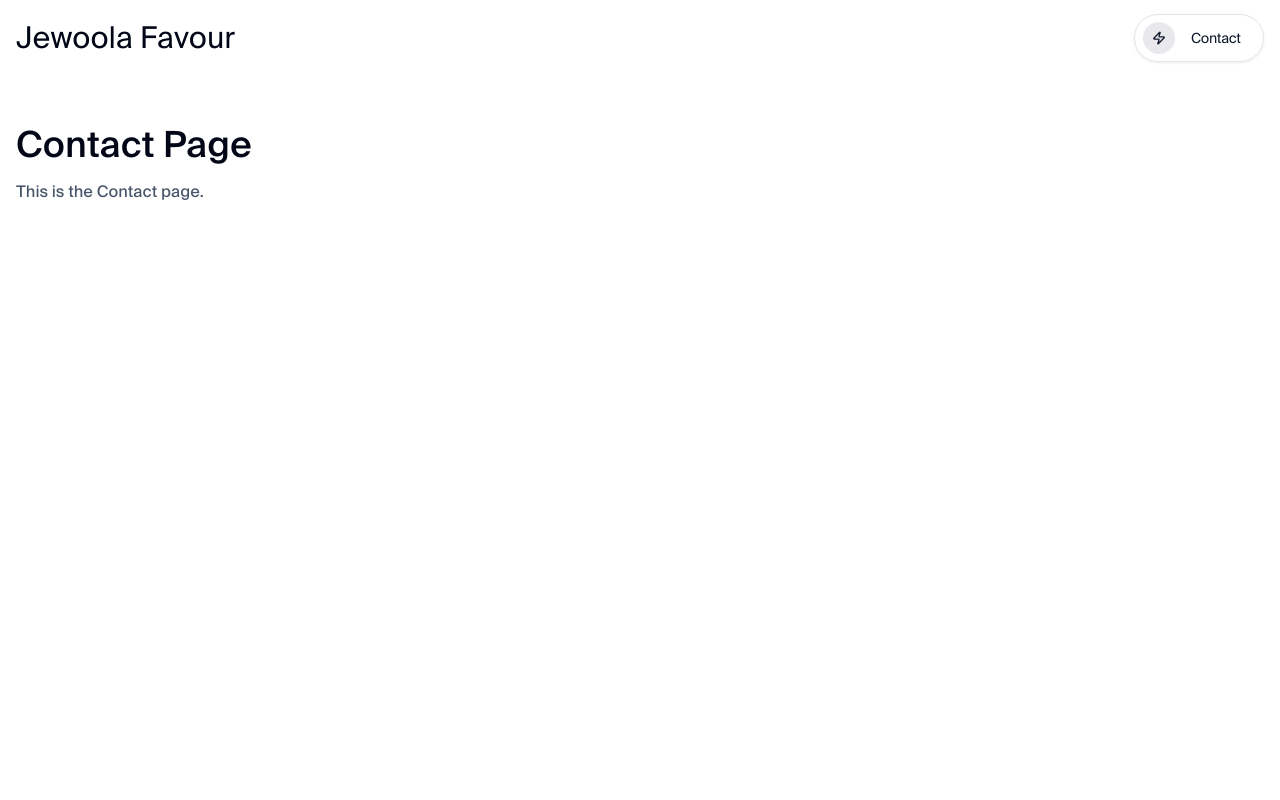
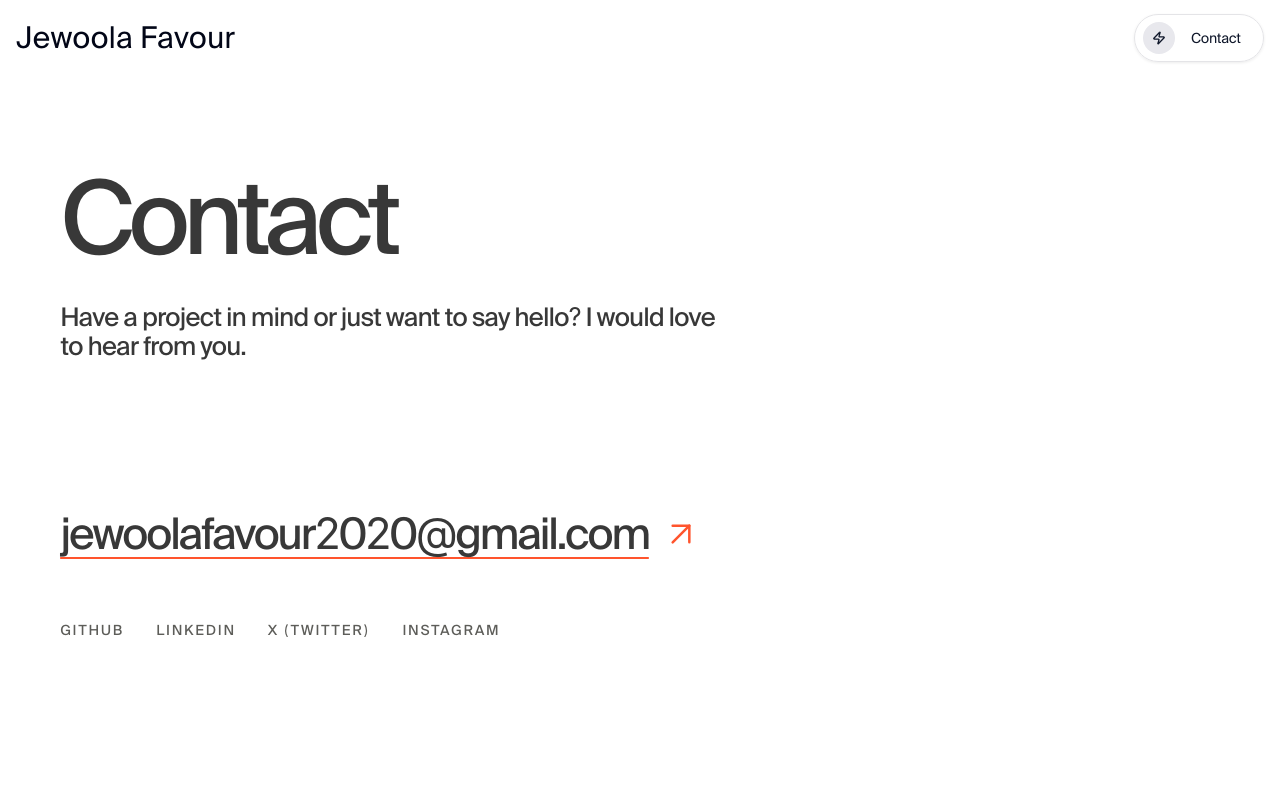
Before and after one commit to JEWOOLAFAVOUR/favour-portfolio-v1, a React (Vite) app: page /contact in a window 1280 px wide. Shown: the top 800 px of the page. Built offline with nearby package versions, Linux system fonts and the light colour scheme.

Commit message:
editting

```diff
--- a/src/App.tsx
+++ b/src/App.tsx
@@ -28,7 +28,7 @@ export default function App(): JSX.Element {
         <Route path="/about" element={<AboutPage />} />
         <Route path="/work" element={<WorkPage />} />
         <Route path="/experience" element={<ExperiencePage />} />
-        <Route path="/contact" element={<ContactPage />} />
+        <Route path="/contact" element={<ContactPage />} />"
       </Routes>
     </div>
   );
--- a/src/pages/ContactPage.tsx
+++ b/src/pages/ContactPage.tsx
@@ -1,13 +1,60 @@
+import { ArrowUpRight } from "lucide-react";
 import Footer from "../components/Footer";
+
+const socials = [
+  { label: "GitHub", href: "https://github.com/JEWOOLAFAVOUR" },
+  {
+    label: "LinkedIn",
+    href: "https://www.linkedin.com/in/jewoola-favour-5b7607217",
+  },
+  { label: "X (Twitter)", href: "https://x.com/favourlop" },
+  {
+    label: "Instagram",
+    href: "https://www.instagram.com/jewoolafavourgbemi/",
+  },
+];
 
 export default function ContactPage() {
   return (
     <>
-      <main className="min-h-screen bg-white px-6 py-12 text-slate-950 sm:px-8 lg:px-4">
-        <h1 className="text-4xl font-semibold">Contact Page</h1>
-        <p className="mt-4 text-base text-slate-600">
-          This is the Contact page.
-        </p>
+      <main className="min-h-screen bg-white px-6 pb-16 pt-12 text-[#383838] sm:px-10 lg:px-[4.7vw] lg:pt-24">
+        <section>
+          <h1 className="max-w-5xl text-[clamp(3rem,8vw,8.5rem)] font-normal leading-[.88] tracking-[-.075em]">
+            Contact
+          </h1>
+          <p className="mt-10 max-w-2xl text-[clamp(1.2rem,2vw,2rem)] leading-[1.15] tracking-[-.04em]">
+            Have a project in mind or just want to say hello? I would love to
+            hear from you.
+          </p>
+        </section>
+
+        <section className="mt-20 pt-10 lg:mt-28">
+          <a
+            href="mailto:jewoolafavour2020@gmail.com"
+            className="group inline-flex items-center gap-3 text-[clamp(1.6rem,3.4vw,3.4rem)] leading-none tracking-[-.06em] underline decoration-[#ff542d] decoration-2 underline-offset-8 transition-colors hover:text-[#ff542d]"
+          >
+            jewoolafavour2020@gmail.com
+            <ArrowUpRight
+              className="text-[#ff542d] transition-transform duration-300 group-hover:-translate-y-1 group-hover:translate-x-1"
+              size={40}
+              strokeWidth={1.5}
+            />
+          </a>
+
+          <div className="mt-16 flex flex-wrap gap-x-8 gap-y-3">
+            {socials.map((social) => (
+              <a
+                key={social.label}
+                href={social.href}
+                target="_blank"
+                rel="noreferrer"
+                className="text-sm uppercase tracking-[.12em] text-[#5d5d59] underline-offset-4 transition-colors hover:text-[#ff542d] hover:underline"
+              >
+                {social.label}
+              </a>
+            ))}
+          </div>
+        </section>
       </main>
       <Footer />
     </>
--- a/src/pages/ExperiencePage.tsx
+++ b/src/pages/ExperiencePage.tsx
@@ -1,4 +1,4 @@
-import { ArrowUpRight, BriefcaseBusiness, Dot } from "lucide-react";
+import { ArrowUpRight, Dot } from "lucide-react";
 import Footer from "../components/Footer";
 
 type Experience = {
@@ -91,35 +91,13 @@ export default function ExperiencePage() {
   return (
     <>
       <main className="overflow-hidden bg-white text-[#383838]">
-        <section className="border-b border-[#383838]/20 px-6 pb-20 pt-12 sm:px-10 lg:px-[4.7vw] lg:pb-32 lg:pt-24">
-          <div className="flex items-start justify-between gap-8">
-            <div>
-              <p className="mb-8 text-xs uppercase tracking-[.18em] text-[#777771]">
-                A record of the work
-              </p>
-              <h1 className="max-w-5xl text-[clamp(4rem,11vw,11rem)] font-normal leading-[.82] tracking-[-.09em]">
-                Experience
-              </h1>
-            </div>
-            <BriefcaseBusiness
-              className="mt-2 hidden text-[#ff542d] sm:block"
-              size={58}
-              strokeWidth={1.15}
-            />
-          </div>
-          <p className="mt-14 max-w-2xl text-[clamp(1.25rem,2.2vw,2.15rem)] leading-[1.13] tracking-[-.045em]">
-            A journey through building mobile and web products, collaborating
-            with good people, and making complex technology feel simple.
-          </p>
+        <section className="px-6 pb-20 pt-12 sm:px-10 lg:px-[4.7vw] lg:pb-32 lg:pt-24">
+          <h1 className="max-w-5xl text-[clamp(4rem,11vw,11rem)] font-normal leading-[.82] tracking-[-.09em]">
+            Experience
+          </h1>
         </section>
 
-        <section className="px-6 py-20 sm:px-10 lg:px-[4.7vw] lg:py-32">
-          <div className="mb-12 flex items-baseline justify-between border-b border-[#383838]/25 pb-5">
-            <h2 className="text-sm uppercase tracking-[.16em]">
-              Selected roles
-            </h2>
-            <span className="text-sm text-[#777771]">2022 — now</span>
-          </div>
+        <section className="px-6 pb-20 pt-0 sm:px-10 lg:px-[4.7vw] lg:py-32">
           <div className="relative">
             <div
               className="absolute bottom-0 left-[7px] top-0 w-px bg-[#383838]/20 sm:left-[calc(35%+1.25rem)]"
--- a/src/pages/WorkPage.tsx
+++ b/src/pages/WorkPage.tsx
@@ -19,7 +19,7 @@ const archive: Record<string, ArchiveProject[]> = {
       description:
         "A contemporary fashion storefront designed to present collections through a polished and responsive shopping experience.",
       madeAt: "Personal",
-      builtWith: ["React", "Tailwind CSS", "Vercel"],
+      builtWith: ["Next", "Tailwind CSS", "Vercel"],
       link: "https://irisi-fashion.vercel.app/",
       linkText: "irisi-fashion.vercel.app",
       platform: "web",
@@ -29,7 +29,7 @@ const archive: Record<string, ArchiveProject[]> = {
       description:
         "An animated organization website created to communicate its mission, programs, and community impact.",
       madeAt: "Organization",
-      builtWith: ["React", "Tailwind CSS", "Vercel", "GSAP"],
+      builtWith: ["Next", "Tailwind CSS", "Vercel", "GSAP"],
       link: "https://kingdom-impact.vercel.app/",
       linkText: "kingdom-impact.vercel.app",
       platform: "web",
@@ -39,7 +39,7 @@ const archive: Record<string, ArchiveProject[]> = {
       description:
         "A modern digital studio website built to showcase creative services, capabilities, and selected work.",
       madeAt: "Personal",
-      builtWith: ["React", "Tailwind CSS", "Vercel"],
+      builtWith: ["Next", "Tailwind CSS", "Vercel"],
       link: "https://iwadii-lab.vercel.app/",
       linkText: "iwadii-lab.vercel.app",
       platform: "web",
@@ -59,7 +59,7 @@ const archive: Record<string, ArchiveProject[]> = {
       description:
         "A real-time messaging application that enables fast, seamless conversations through persistent socket connections.",
       madeAt: "Personal",
-      builtWith: ["React", "Node.js", "Socket.io", "MongoDB"],
+      builtWith: ["React Native", "Node.js", "Socket.io", "MongoDB"],
       link: "https://github.com/JEWOOLAFAVOUR/Loop-Chat",
       linkText: "GitHub",
       platform: "web",
@@ -192,9 +192,9 @@ function ProjectRow({ project }: { project: ArchiveProject }) {
   const content = (
     <>
       <div className="flex flex-wrap items-center gap-2 text-xs uppercase tracking-[.12em] text-[#5d5d59] sm:text-sm">
-        <span className="rounded-full border border-[#383838]/55 px-3 py-1">
+        {/* <span className="rounded-full border border-[#383838]/55 px-3 py-1">
           {project.madeAt}
-        </span>
+        </span> */}
         <span className="rounded-full border border-[#383838]/55 px-3 py-1">
           {project.platform}
         </span>
```
Also changed, not shown: 1 other file (tests, documents, lock files or other folders).
